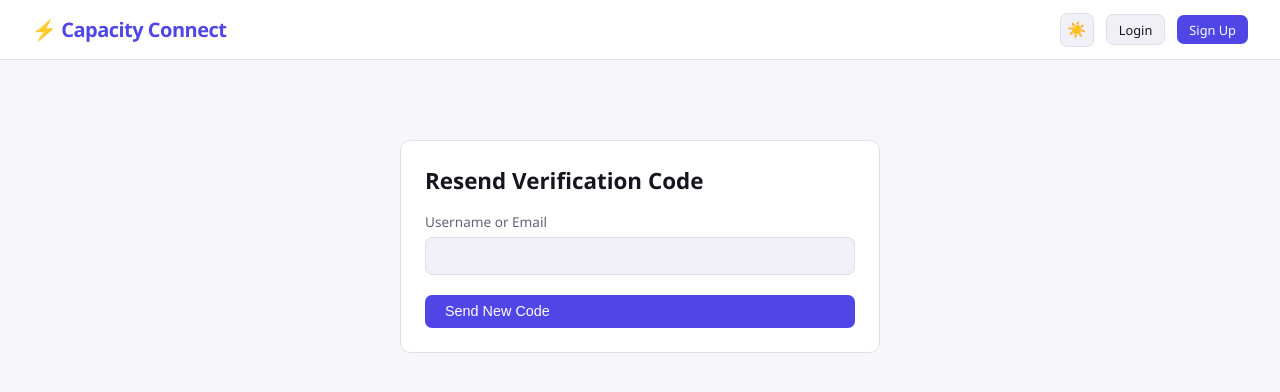
After one commit to adityasingh100200300-stack/capacity_connect, a Django app: page /accounts/resend-otp/ in a window 1280 px wide. The commit adds this page. Shown: the top 392 px of the page. Run offline with Django 5.2, Linux system fonts and the light colour scheme.

Commit message:
Add resend-code flow for abandoned/expired verification
- New resend_otp_view looks up UNVERIFIED account by username/email
- Generates fresh OTP secret, re-sends code, restores session
- Same response shown whether or not account matches (avoids user enumeration)
- Linked from both verify page and login's unverified-block message

```diff
--- a/accounts/urls.py
+++ b/accounts/urls.py
@@ -7,4 +7,8 @@ urlpatterns = [
     path('logout/', views.logout_view, name='logout'),
     path('users/', views.pending_users_view, name='pending_users'),
     path('users/<int:user_id>/status/', views.update_user_status_view, name='update_user_status'),
+    path('invite/send/', views.send_invite, name='send_invite'),
+    path('invite/<str:token>/', views.invite_signup, name='invite_signup'),
+    path('verify/', views.verify_otp_view, name='verify_otp'),
+    path('resend-otp/', views.resend_otp_view, name='resend_otp'),
 ]
--- a/accounts/views.py
+++ b/accounts/views.py
@@ -7,9 +7,21 @@ from django.views.decorators.http import require_POST
 from .models import CustomUser
 from .forms import RegisterForm, LoginForm, UserStatusForm
 
+import pyotp
+
+from django.db import models
+
+from django.contrib.auth.decorators import login_required, user_passes_test
+from django.core import signing
+from django.core.mail import send_mail
+from django.urls import reverse
+from django.conf import settings
+from django.shortcuts import render, redirect
+from .forms import InviteForm
+from .models import Invite
 
 def register_view(request):
-    """Handles new user registration. All accounts start as PENDING."""
+    """Trainee self-registration. Account created UNVERIFIED until OTP is confirmed."""
     if request.user.is_authenticated:
         return redirect('course_list')
 
@@ -17,19 +29,52 @@ def register_view(request):
         form = RegisterForm(request.POST)
         if form.is_valid():
             user = form.save()
-            if user.role == 'TRAINEE':
-                messages.success(request, 'Account created! You can now log in.')
-            else:
-                messages.success(
-                    request,
-                    'Account created! An administrator will review and approve your account shortly.'
-                )
-            return redirect('login')
+
+            otp_secret = pyotp.random_base32()
+            user.otp_secret = otp_secret
+            user.save(update_fields=['otp_secret'])
+
+            totp = pyotp.TOTP(otp_secret, interval=300)  # code valid for 5 minutes
+            code = totp.now()
+
+            send_mail(
+                subject='Verify your Capacity Connect account',
+                message=f'Your verification code is: {code}\n\nThis code expires in 5 minutes.',
+                from_email=settings.DEFAULT_FROM_EMAIL,
+                recipient_list=[user.email],
+            )
+
+            request.session['unverified_user_id'] = user.id
+            return redirect('verify_otp')
     else:
         form = RegisterForm()
 
     return render(request, 'accounts/register.html', {'form': form})
 
+
+def verify_otp_view(request):
+    user_id = request.session.get('unverified_user_id')
+    if not user_id:
+        messages.error(request, 'Nothing to verify. Please register first.')
+        return redirect('register')
+
+    user = get_object_or_404(CustomUser, id=user_id)
+
+    if request.method == 'POST':
+        code = request.POST.get('code', '').strip()
+        totp = pyotp.TOTP(user.otp_secret, interval=300)
+
+        if totp.verify(code, valid_window=1):
+            user.status = 'ACTIVE'
+            user.otp_secret = None
+            user.save(update_fields=['status', 'otp_secret'])
+            del request.session['unverified_user_id']
+            messages.success(request, 'Email verified! You can now log in.')
+            return redirect('login')
+        else:
+            messages.error(request, 'Invalid or expired code. Please try again.')
+
+    return render(request, 'accounts/verify_otp.html', {'email': user.email})
 
 def login_view(request):
     """Authenticates the user and enforces ACTIVE status gate."""
@@ -42,7 +87,10 @@ def login_view(request):
             user = form.get_user()
 
             # Gate: block non-ACTIVE users from logging in
-            if user.status == 'PENDING':
+            if user.status=='UNVERIFIED':
+                messages.warning(request, 'Please verify your email before logging in.')
+                return render(request, 'accounts/login.html', {'form': form})
+            elif user.status == 'PENDING':
                 messages.warning(request, 'Your account is awaiting admin approval.')
                 return render(request, 'accounts/login.html', {'form': form})
             elif user.status == 'REJECTED':
@@ -100,3 +148,108 @@ def update_user_status_view(request, user_id):
         messages.error(request, 'Invalid status value.')
 
     return redirect('pending_users')
+
+def is_admin(user):
+    return user.is_authenticated and user.role == 'ADMIN'
+
+@login_required
+@user_passes_test(is_admin)
+def send_invite(request):
+    if request.method == 'POST':
+        form = InviteForm(request.POST)
+        if form.is_valid():
+            invite = Invite.objects.create(
+                email=form.cleaned_data['email'],
+                role=form.cleaned_data['role'],
+                invited_by=request.user
+            )
+
+            signer = signing.TimestampSigner()
+            raw_token = signer.sign(f"{invite.email}:{invite.role}:{invite.id}")
+            invite.token = raw_token
+            invite.save(update_fields=['token'])
+
+            invite_link = request.build_absolute_uri(
+                reverse('invite_signup', kwargs={'token': raw_token})
+            )
+
+            send_mail(
+                subject='You have been invited to Capacity Connect',
+                message=f'You have been invited as a {invite.get_role_display()}.\n\n'
+                        f'Complete your registration here:\n{invite_link}\n\n'
+                        f'This link expires on {invite.expires_at.strftime("%d %b %Y")}.',
+                from_email=settings.DEFAULT_FROM_EMAIL,
+                recipient_list=[invite.email],
+            )
+            return redirect('send_invite')
+    else:
+        form = InviteForm()
+
+    return render(request, 'accounts/send_invite.html', {'form': form})
+
+from django.core.signing import BadSignature, SignatureExpired
+from django.shortcuts import get_object_or_404
+from .forms import InviteRegisterForm
+
+def invite_signup(request, token):
+    try:
+        signer = signing.TimestampSigner()
+        unsigned = signer.unsign(token)  # no max_age here — expiry is checked via the Invite row itself
+        email, role, invite_id = unsigned.rsplit(':', 2)
+    except BadSignature:
+        return render(request, 'accounts/invite_invalid.html', {'reason': 'This invite link is invalid.'})
+
+    invite = get_object_or_404(Invite, id=invite_id, token=token)
+
+    if invite.status != 'PENDING':
+        return render(request, 'accounts/invite_invalid.html', {'reason': f'This invite is {invite.status.lower()}.'})
+
+    if request.method == 'POST':
+        form = InviteRegisterForm(request.POST)
+        if form.is_valid():
+            user = form.save(commit=False)
+            user.email = invite.email
+            user.role = invite.role
+            user.save()
+
+            invite.used = True
+            invite.save(update_fields=['used'])
+
+            return redirect('login')
+    else:
+        form = InviteRegisterForm()
+
+    return render(request, 'accounts/invite_signup.html', {
+        'form': form,
+        'email': invite.email,
+        'role': invite.get_role_display(),
+    })
+
+def resend_otp_view(request):
+    """Lets an UNVERIFIED user get a new code, whether or not their session survived."""
+    if request.method == 'POST':
+        identifier = request.POST.get('username_or_email', '').strip()
+        user = CustomUser.objects.filter(
+            models.Q(username=identifier) | models.Q(email=identifier),
+            status='UNVERIFIED'
+        ).first()
+
+        if user:
+            otp_secret = pyotp.random_base32()
+            user.otp_secret = otp_secret
+            user.save(update_fields=['otp_secret'])
+
+            totp = pyotp.TOTP(otp_secret, interval=300)
+            send_mail(
+                subject='Your new Capacity Connect verification code',
+                message=f'Your verification code is: {totp.now()}\n\nThis code expires in 5 minutes.',
+                from_email=settings.DEFAULT_FROM_EMAIL,
+                recipient_list=[user.email],
+            )
+            request.session['unverified_user_id'] = user.id
+
+        # Same message whether or not a match was found — don't reveal which usernames/emails exist
+        messages.success(request, 'If that account needs verification, a new code has been sent.')
+        return redirect('verify_otp')
+
+    return render(request, 'accounts/resend_otp.html')
--- a/templates/accounts/login.html
+++ b/templates/accounts/login.html
@@ -34,6 +34,9 @@
         <p style="text-align:center; margin-top:1.25rem; font-size:0.85rem;" class="text-muted">
             Don't have an account? <a href="{% url 'register' %}" style="color:var(--primary);">Sign up</a>
         </p>
+        <p style="text-align:center; margin-top:0.5rem; font-size:0.85rem;" class="text-muted">
+            Need to verify your account? <a href="{% url 'resend_otp' %}" style="color:var(--primary);">Resend code</a>
+        </p>
     </div>
 </div>
 {% endblock %}
--- /dev/null
+++ b/templates/accounts/resend_otp.html
@@ -0,0 +1,16 @@
+{% extends 'base.html' %}
+{% block content %}
+<div style="max-width: 480px; margin: 3rem auto;">
+    <div class="card">
+        <h1 style="font-size:1.4rem;">Resend Verification Code</h1>
+        <form method="post" class="mt-2">
+            {% csrf_token %}
+            <div class="form-group">
+                <label for="username_or_email">Username or Email</label>
+                <input type="text" name="username_or_email" id="username_or_email" class="form-control" required>
+            </div>
+            <button type="submit" class="btn btn-primary" style="width:100%;">Send New Code</button>
+        </form>
+    </div>
+</div>
+{% endblock %}
```
